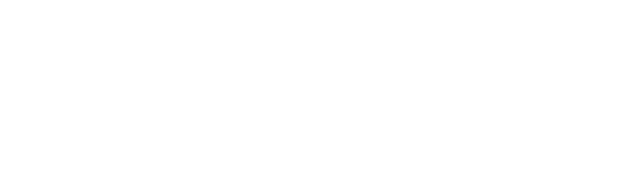
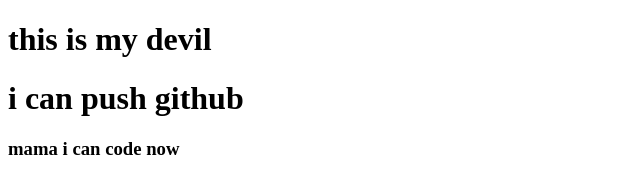
Before and after one commit to AlRakib28/My-First-Repo, a plain HTML site: page index.html in a window 1280 px wide. Shown: the whole page, without its empty margins (0-640 px from the left). Drawn offline with Linux system fonts and the light colour scheme.

Commit message:
added header

```diff
--- a/index.html
+++ b/index.html
@@ -7,6 +7,8 @@
     <title>MY first  github repo</title>
 </head>
 <body>
-
+    <h1>this is my devil</h1>
+    <h1> i can push github</h1>
+    <h3> mama i can code now</h3>
 </body>
 </html>
```
